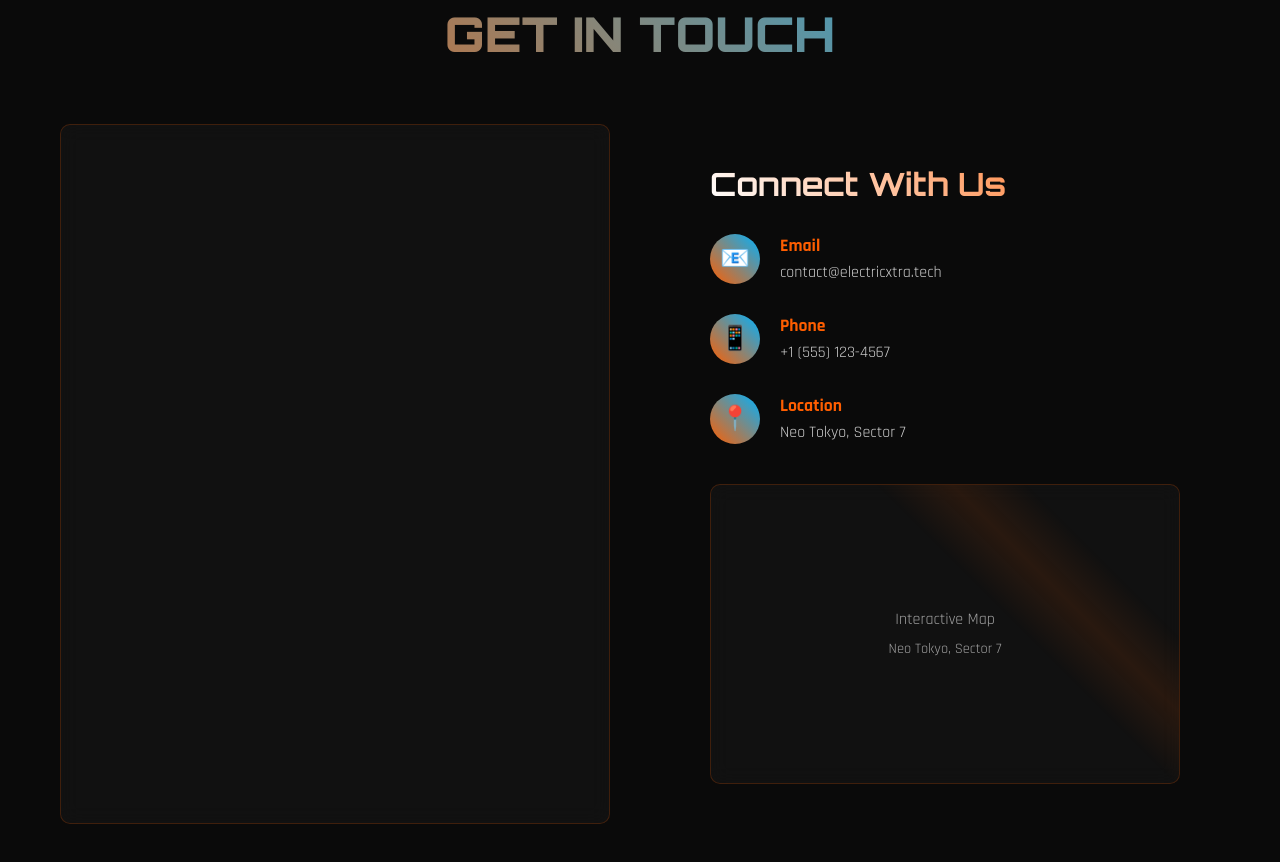
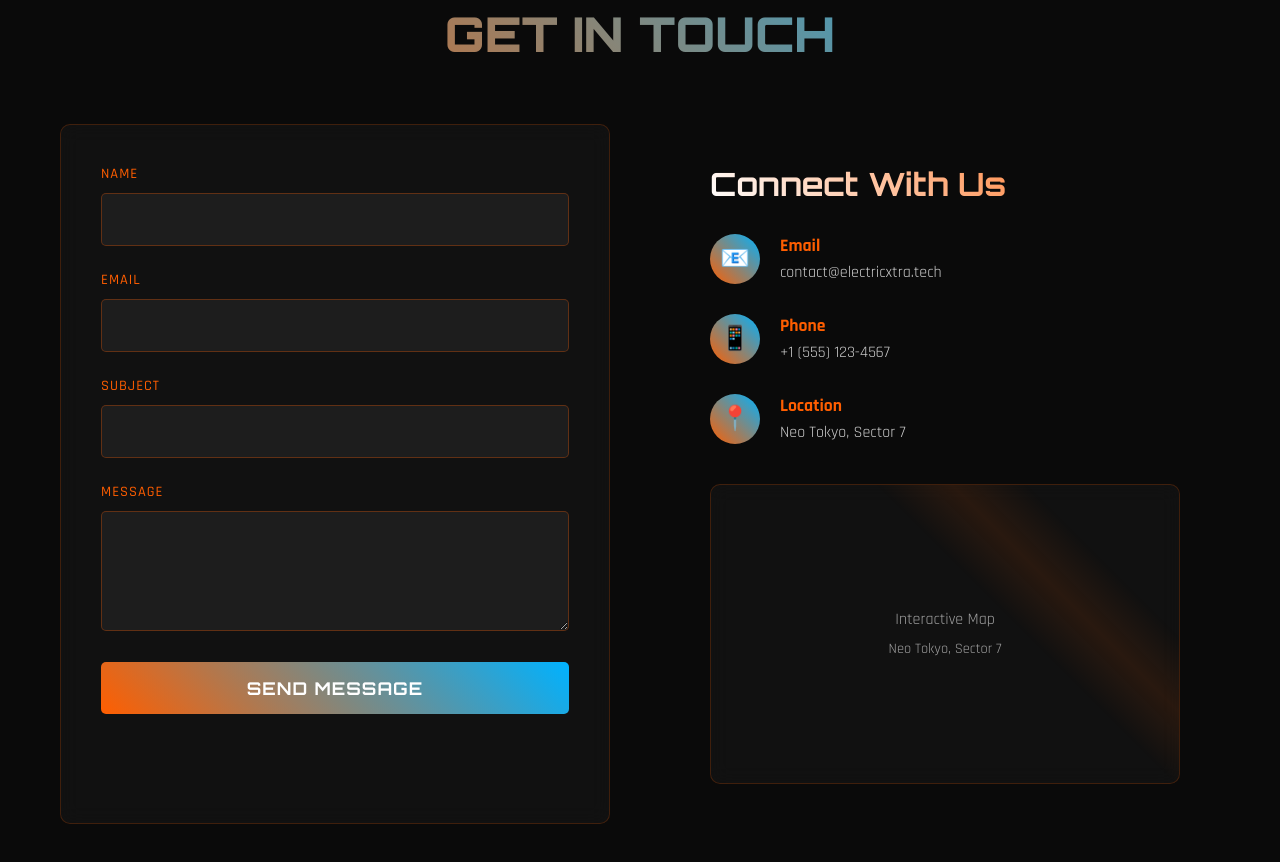
Before and after one commit to maityparthasarathi/ELECTRIC-XTRA, a plain HTML site: page index.html in a window 1280 px wide. Shown: the part 2467-3329 px from the top of the page. Drawn offline with Linux system fonts and the light colour scheme.

Commit message:
Fix the contact form
added a contactform in contact section

```diff
--- a/index.html
+++ b/index.html
@@ -165,7 +165,25 @@ https://templatemo.com/tm-596-electric-xtra
         <h2 class="section-title">Get In Touch</h2>
         <div class="contact-container">
             <div class="contact-form">
-                 <!-- form  Section -->
+                 <form id="contactForm">
+                    <div class="form-group">
+                        <label for="name">Name</label>
+                        <input type="text" id="name" name="name" required>
+                    </div>
+                    <div class="form-group">
+                        <label for="email">Email</label>
+                        <input type="email" id="email" name="email" required>
+                    </div>
+                    <div class="form-group">
+                        <label for="subject">Subject</label>
+                        <input type="text" id="subject" name="subject" required>
+                    </div>
+                    <div class="form-group">
+                        <label for="message">Message</label>
+                        <textarea id="message" name="message" required></textarea>
+                    </div>
+                    <button type="submit" class="submit-btn">Send Message</button>
+                </form>
             </div>
             <div class="contact-info">
                 <h3>Connect With Us</h3>
```
